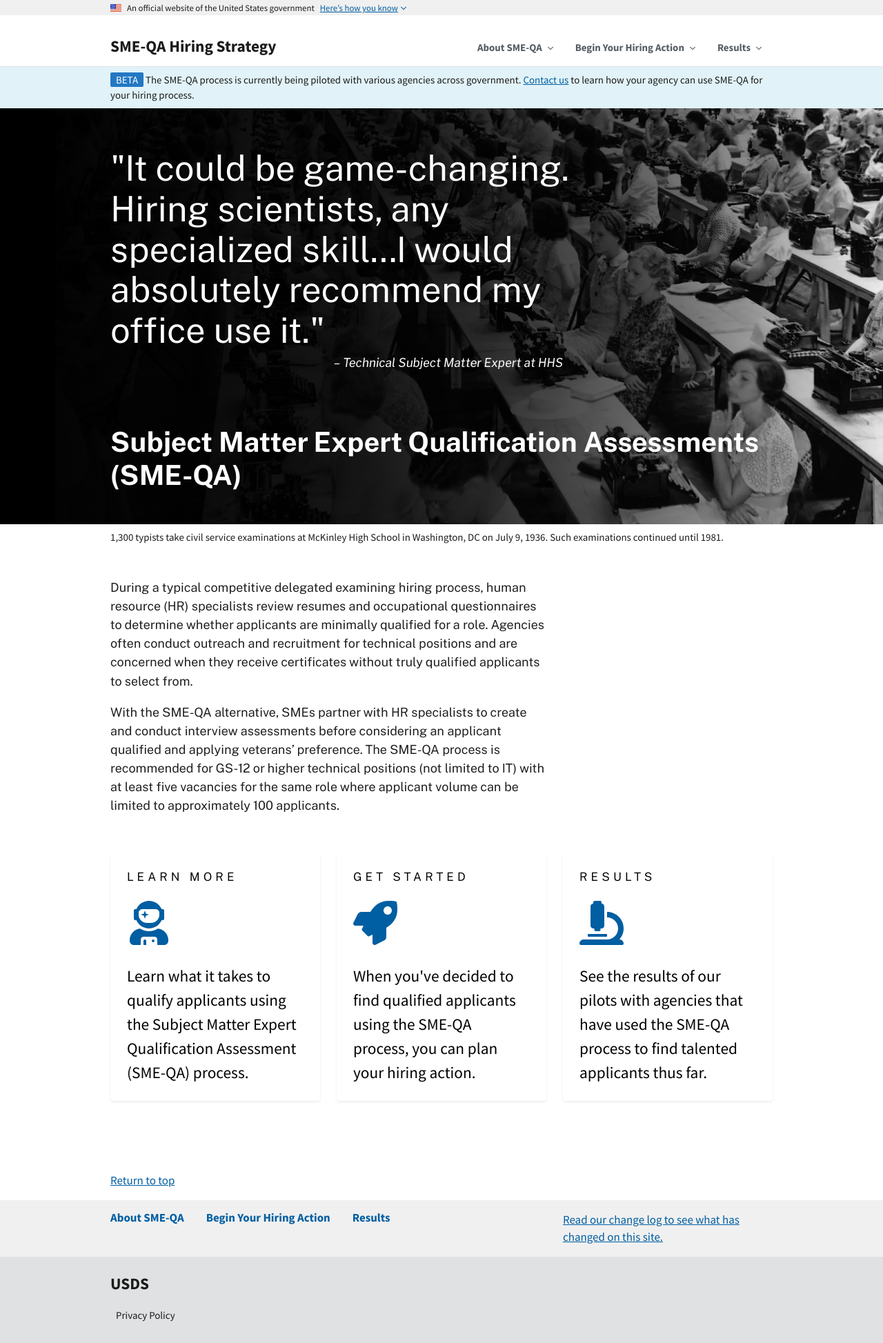
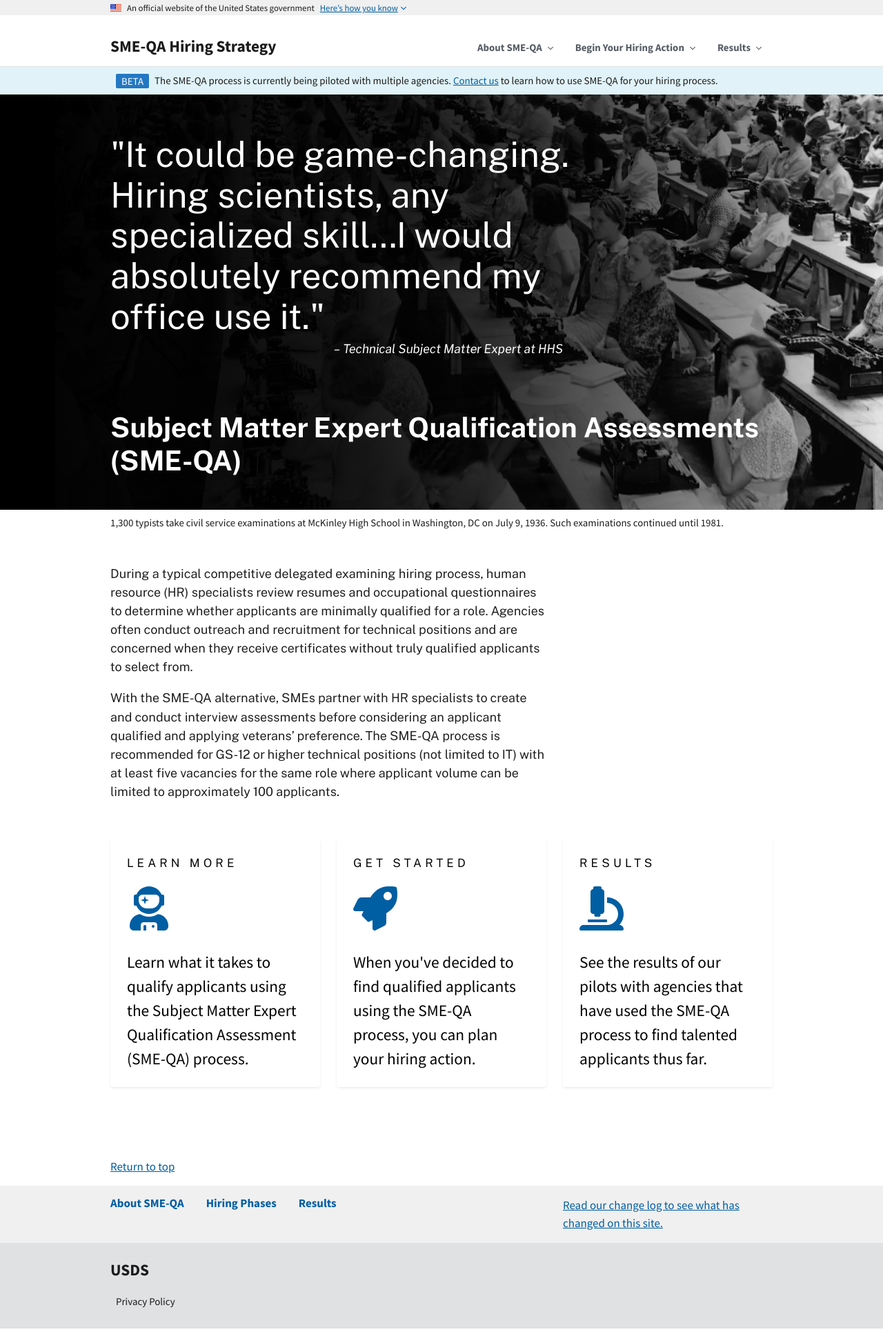
Before and after one commit to usds/SME-QA-Website, a Jekyll site: the page built from pages/home.html, in a window 1280 px wide. Shown: the whole page at 69% size. Built offline with Jekyll 4.4.1, drawn with Linux system fonts in a browser that asks for light colours; after the commit the page ends 1926 px from its top, so only the background shows below that.

Commit message:
Uses flexbox in the banner for improved alignment of our extended beta notice. Updates footer to match revised nav.

```diff
--- a/_includes/_banner-beta.html
+++ b/_includes/_banner-beta.html
@@ -1,8 +1,10 @@
 <div class="chp-banner--beta u-padding-y--2">
   <div class="chp-banner--beta__body">
+    <p class="chp-banner--beta__tag-container">
+      <span class="usa-tag chp-banner--beta__tag">Beta</span>
+    </p>
     <p class="chp-banner--beta__text">
-      <span class="usa-tag chp-banner--beta__tag">Beta</span>
-      The SME-QA process is currently being piloted with various agencies across government. <a href="https://github.com/usds/SME-QA-Website/issues/new/choose">Contact us</a> to learn how your agency can use SME-QA for your hiring process.
+      The SME-QA process is currently being piloted with multiple agencies. <a href="https://github.com/usds/SME-QA-Website/issues/new/choose">Contact us</a> to learn how to use SME-QA for your hiring process.
     </p>
   </div>
 </div>
--- a/_includes/_footer.html
+++ b/_includes/_footer.html
@@ -11,7 +11,7 @@
               <a class="usa-footer__primary-link" href="{{ site.baseurl }}/about/our-process/">About SME-QA</a>
             </li>
             <li class="mobile-lg:grid-col-6 desktop:grid-col-auto usa-footer__primary-content">
-              <a class="usa-footer__primary-link" href="{{ site.baseurl }}/hiring-phases/getting-started/">Begin Your Hiring Action</a>
+              <a class="usa-footer__primary-link" href="{{ site.baseurl }}/hiring-phases/getting-started/">Hiring Phases</a>
             </li>
             <li class="mobile-lg:grid-col-6 desktop:grid-col-auto usa-footer__primary-content">
               <a class="usa-footer__primary-link" href="{{ site.baseurl }}/results/">Results</a>
```
Also changed, not shown: _scss/_uswds-theme-custom-styles.scss (+5 -3 lines), assets/stylesheets/styles.css, assets/stylesheets/styles.min.css, 1 other file.
